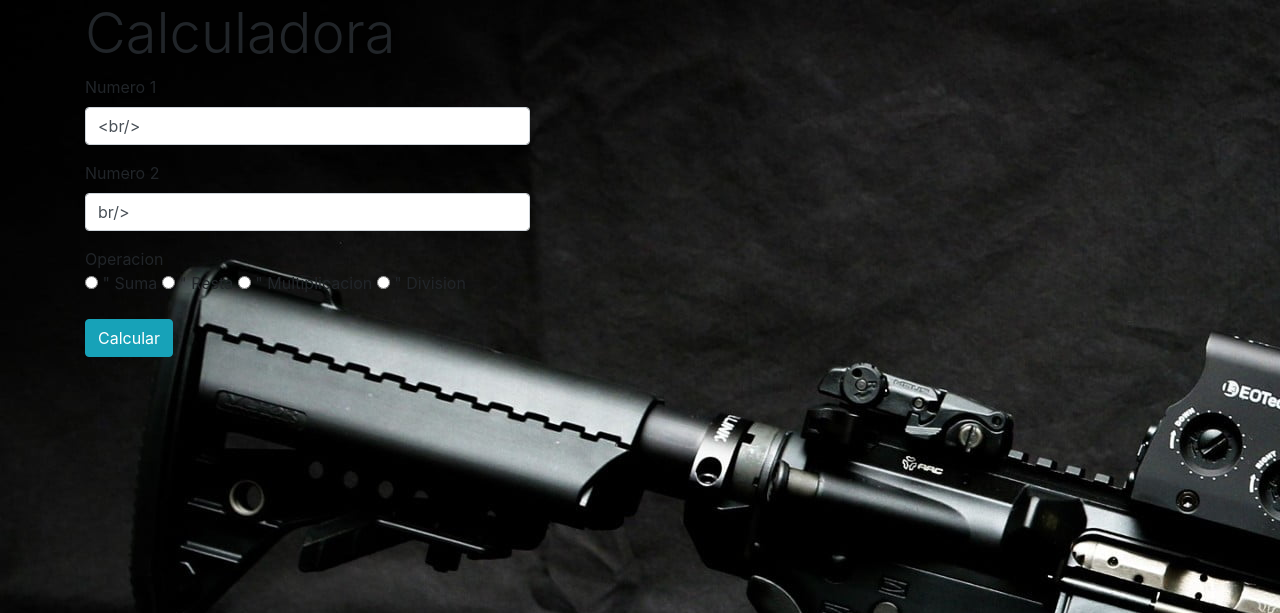
After one commit to Aladen001/Programacion2019_Norbin, a PHP site: page /calculadora.php in a window 1280 px wide. The commit adds this page. Shown: the top 613 px of the page. Run offline with PHP 8.4, Linux system fonts and the light colour scheme.

Commit message:
operaraciones

```diff
--- /dev/null
+++ b/modulo_1/calculadora.php
@@ -0,0 +1,53 @@
+<!DOCTYPE html>
+<html lang="en">
+<head>
+    <meta charset="UTF-8">
+    <meta name="viewport" content="width=device-width, initial-scale=1.0">
+    <meta http-equiv="X-UA-Compatible" content="ie=edge">
+    <title>Calculadora</title>
+    <link rel="stylesheet" href="bootstrap.css">
+</head>
+<body background="sniper.jpg">
+    <div class="container">
+    <h1 class="display-4">Calculadora</h1>
+    <div class="row">
+    <!-- Formulario -->
+    <div class="col-md-5">
+    <form method="post">
+    <div class="form-group">
+    <label for="numero1">Numero 1</label>
+    <input type="text" name="numero1" value="<br/>
+    "class="form-control">
+        </div>
+        <div class="form-group">
+        <label for="numero2">Numero 2</label>
+        <input type="text" name="numero2" value="br/>
+        "class="form-control">
+        </div>
+        <div class="form-group">
+        <label for>Operacion</body>
+        <br>
+        <input type="radio" name="opcion" value="1">
+        " Suma
+
+        <input type="radio" name="opcion" value="2">
+        " Resta
+
+        <input type="radio" name="opcion" value="3">
+        " Multiplicacion
+
+        <input type="radio" name="opcion" value="4">
+        " Division
+        </div>
+        <div class="form-group">
+        <button type="submit" name="Calcular" class="btn btn-info">Calcular</button>
+        </div>
+        </form>
+        </div>
+        <!-- Resultado -->
+        <div class="col-md-6">
+        </div>
+        </div>
+        </div>
+        </body>
+</html>
```
Also changed, not shown: modulo_1/3_sumar.php (added, +41 -0 lines), modulo_1/angeldemond.jpg (added), modulo_1/bootstrap.php (line endings or trailing spaces), modulo_1/grunge.jpg (added), modulo_1/jesus.jpg (added), modulo_1/lobos.jpg (added), modulo_1/saint-michel-archange.jpg (added), modulo_1/sniper.jpg (added), 1 other file.
